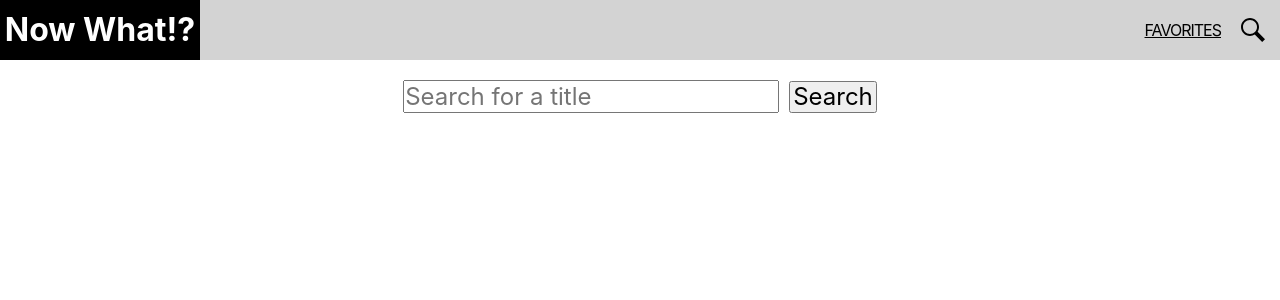
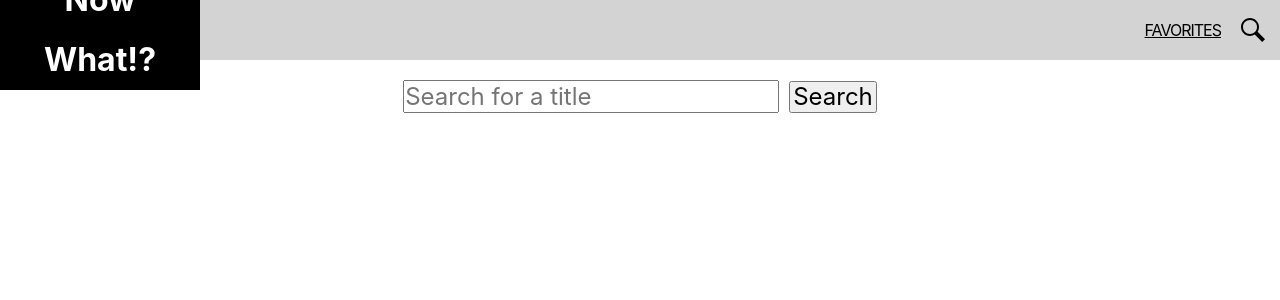
Before and after one commit to rubyr/now-what, a React (Create React App) app: page / in a window 1280 px wide. Shown: the top 300 px of the page. Built offline with nearby package versions, Linux system fonts and the light colour scheme.

Commit message:
Fix bug so results are cleared when Now What is clicked

```diff
--- a/src/Components/App/App.tsx
+++ b/src/Components/App/App.tsx
@@ -57,6 +57,9 @@ function App(): ReactElement {
     setIsLoading(false);
   };
 
+  const clearResults = () => {
+    setResults([])
+  }
   //how would I do this in react?
   //that's a good question lol
   //I'm just trying to get the component to even show up.
@@ -65,7 +68,7 @@ function App(): ReactElement {
 
   return (
     <main className="App">
-      <Header searchTerm={searchTerm}/>
+      <Header searchTerm={searchTerm} clearResults={clearResults}/>
       {error && (
         <h3 className="error">
           We're sorry, but there seems to have been an issue. Please refresh the
--- a/src/Components/Header/Header.css
+++ b/src/Components/Header/Header.css
@@ -16,6 +16,13 @@ h1 {
   text-align: center;
   line-height: 60px;
   font-size: 2rem;
+}
+
+.now-what-button {
+  background-color: #000;
+  border: none;
+  cursor: pointer;
+  padding: 0 4%;
 }
 
 .title-section {
--- a/src/Components/Header/Header.tsx
+++ b/src/Components/Header/Header.tsx
@@ -5,6 +5,7 @@ import { isPropertySignature } from "typescript";
 
 interface Props {
   searchTerm: (term: string) => void;
+  clearResults: () => void;
 }
 
 const Header: React.FC<Props> = (props: Props): ReactElement => {
@@ -12,7 +13,6 @@ const Header: React.FC<Props> = (props: Props): ReactElement => {
   const [showSearch, updateShowSearch] = useState(false);
 
   const handleClick = (e: SyntheticEvent): void => {
-    // e.preventDefault();
     props.searchTerm(searchInput)
     clearSearch();
   };
@@ -25,7 +25,7 @@ const Header: React.FC<Props> = (props: Props): ReactElement => {
     <header>
       <Link to="/">
         <section className="title-section">
-          <h1>Now What!?</h1>
+          <button className="now-what-button" onClick={() => props.clearResults()}><h1>Now What!?</h1></button>
         </section>
       </Link>
       <section className="actions">
```
